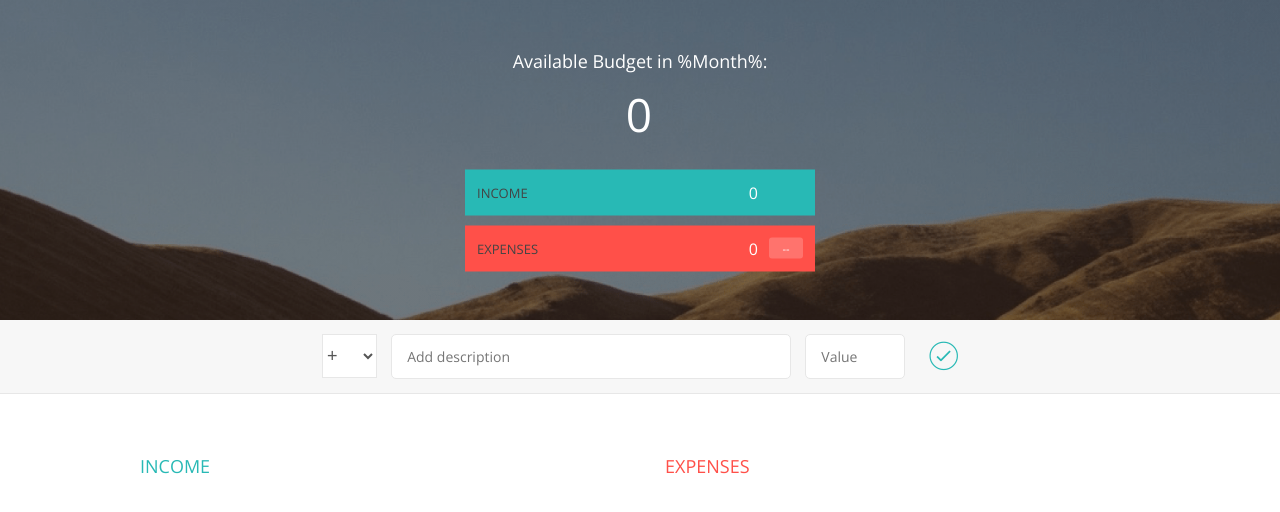
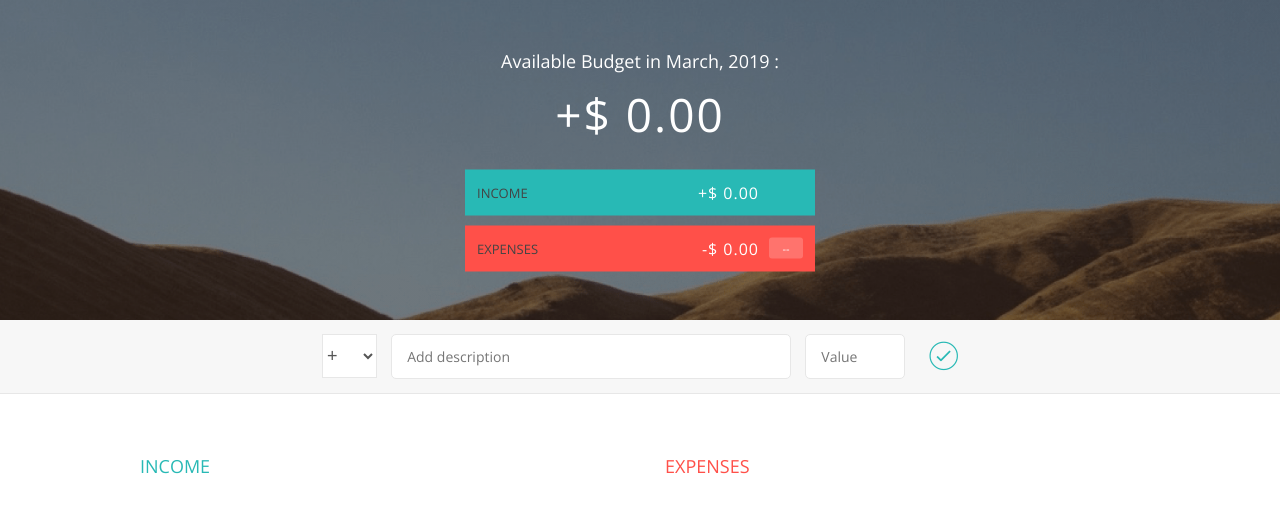
Before and after one commit to desrtCodr/budget-project, a plain HTML site: page index.html in a window 1280 px wide. Drawn offline with nearby package versions, Linux system fonts and the light colour scheme.

Commit message:
add number and input field format and date

```diff
--- a/app.js
+++ b/app.js
@@ -149,7 +149,23 @@ var UIController = (function() {
         expensesLabel: '.budget__expenses--value',
         percentageLabel: '.budget__expenses--percentage',
         container: '.container',
-        expensesPercLabel: '.item__percentage'
+        expensesPercLabel: '.item__percentage',
+        dateLabel: '.budget__title--month'
+    };
+    var formatNumber = function(num, type) {
+        var numSplit, int, dec, type;
+        num = Math.abs(num); //removes a negative sign if present
+        num = num.toFixed(2); //num is rounded to 2 decimal points and converted to string
+        numSplit = num.split('.');
+
+        int = numSplit[0];
+        if(int.length > 3) {
+            int = int.substr(0, int.length - 3) + ',' + int.substr(length -3 , 3);
+        }
+        dec = numSplit[1];
+
+        return (type === 'exp' ? '-$' : '+$') + ' ' + int + '.' + dec;
+
     };
 
     var nodeListForEach = function(list, callback) {
@@ -182,7 +198,7 @@ var UIController = (function() {
             //Replace the placeholder text with some actual data one by one
             newHtml = html.replace('%id%', obj.id);
             newHtml = newHtml.replace('%description%', obj.description);
-            newHtml = newHtml.replace('%value%', obj.value);
+            newHtml = newHtml.replace('%value%', formatNumber(obj.value, type));
             //Insert new data into the correct container (either div class income__list or expense__list)
             document.querySelector(element).insertAdjacentHTML('beforeend', newHtml);
         },
@@ -204,9 +220,11 @@ var UIController = (function() {
             fieldsArr[0].focus();
         },
         displayBudget: function(obj){
-            document.querySelector(DOMStrings.budgetLabel).textContent = obj.budget;
-            document.querySelector(DOMStrings.incomeLabel).textContent = obj.totalInc;
-            document.querySelector(DOMStrings.expensesLabel).textContent = obj.totalExp;
+            var type;
+            obj.budget >= 0 ? type = 'inc' : type = 'exp';
+            document.querySelector(DOMStrings.budgetLabel).textContent = formatNumber(obj.budget, type);
+            document.querySelector(DOMStrings.incomeLabel).textContent = formatNumber(obj.totalInc, 'inc');
+            document.querySelector(DOMStrings.expensesLabel).textContent = formatNumber(obj.totalExp, 'exp');
             if (obj.percentage > 0) {
                 document.querySelector(DOMStrings.percentageLabel).textContent = obj.percentage +
                 '%';
@@ -224,6 +242,27 @@ var UIController = (function() {
                     current.textContent = '---';
                 }
             });
+        },
+        displayDate: function() {
+            var now, year, month, monthNames;
+            monthNames = ["January", "February", "March", "April", "May", "June", "July", "August", "September", "October", "November", "December"];
+            now = new Date();
+            year = now.getFullYear();
+            month = now.getMonth();
+
+            document.querySelector(DOMStrings.dateLabel).textContent = monthNames[month] + ', ' + year;
+        },
+
+        changeType: function() {
+            var fields = document.querySelectorAll(
+                DOMStrings.inputType + ',' +
+                DOMStrings.inputDescription + ',' +
+                DOMStrings.inputValue
+            );
+            nodeListForEach(fields, function(cur) {
+                cur.classList.toggle('red-focus');
+            })
+            document.querySelector(DOMStrings.inputBtn).classList.toggle('red');
         },
         //allows other modules to use DOMString
         getDOMStrings: function() {
@@ -245,11 +284,12 @@ var controller = (function(budgetCrtl, UICtrl) {
             if(event.keyCode === 13 || event.which === 13) {
                 ctrlAddItem();
             }
+
         });
         //add event handler to exp and inc items that are not on the page when first loaded
         //using event delegation (because of event bubbling)
         document.querySelector(DOM.container).addEventListener('click', ctrlDeleteItem);
-
+        document.querySelector(DOM.inputType).addEventListener('change', UICtrl.changeType);
     };
     var updateBudget = function() {
         //calculate budget
@@ -314,6 +354,7 @@ var controller = (function(budgetCrtl, UICtrl) {
                 percentage: -1
             });
             setupEventListeners();
+            UIController.displayDate();
         }
     }
 
```
Also changed, not shown: index.html (+1 -1 lines).
